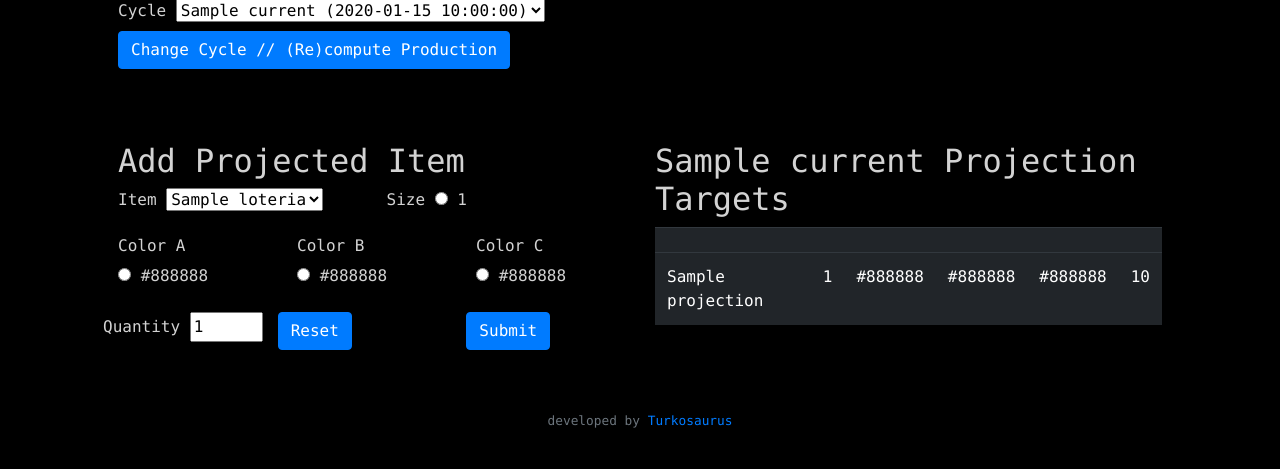
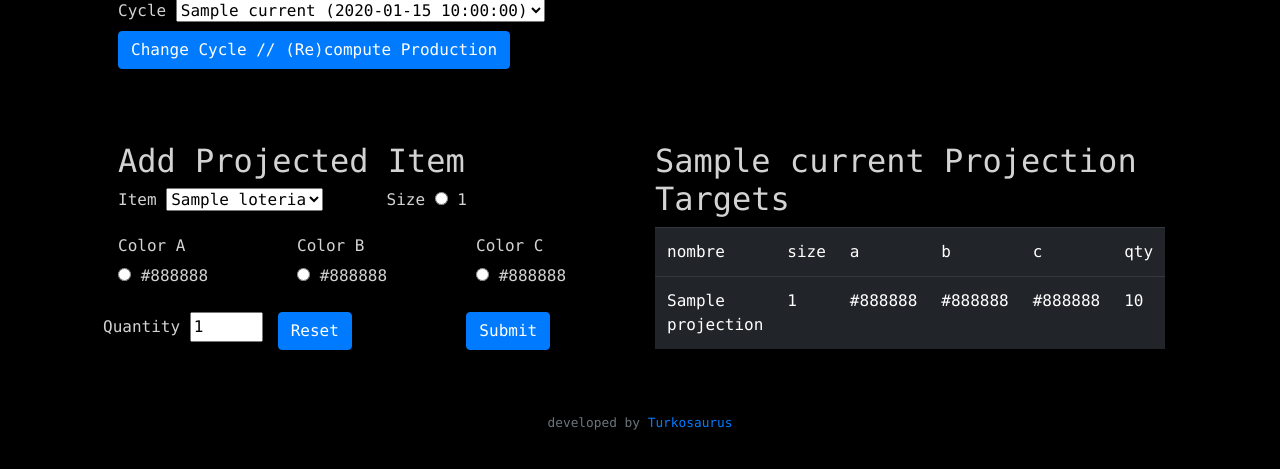
Before and after one commit to turkosaurus/nailivic, a Flask app: template templates/projections.html in a window 1280 px wide. Shown: the part 204-673 px from the top of the page. Run offline with Flask 2, Linux system fonts and the light colour scheme; the template is opened without the code that fills it: most values are stand-ins (such as "Sample title", 1, 10 or a date in 2020); some libraries are stand-ins or nearby versions.

Commit message:
production functions tested and reworked

```diff
--- a/application.py
+++ b/application.py
@@ -9,7 +9,6 @@ from flask import Flask, redirect, render_template, request, session, url_for
 from flask_session import Session
 from tempfile import mkdtemp
 from functools import wraps
-from dataclasses import dataclass
 from werkzeug.exceptions import default_exceptions, HTTPException, InternalServerError
 from werkzeug.security import check_password_hash, generate_password_hash
 
@@ -21,8 +20,7 @@ loteria: woodcut loteria pieces
 """
 
 #TODO sort production queue by color sort by size
-#TODO backs and boxes
-#TODO treat backs like a part
+
 
 ###### CONFIGURATION ######
 # Initialize Flask App Ojbect
@@ -56,34 +54,24 @@ authusers.append(os.getenv('USERC'))
 
 
 ###### TEMPLATES ######
-# Set type variables
-# Loteria
 
-#TODO draw all this from a a database instead
-colors = ['black', 'red', 'turquoise', 'yellow', 'green', 'purple']
+# colors = ['black', 'red', 'turquoise', 'yellow', 'green', 'purple']
+colors = ['🖤 black', '❤️ red', '💙 turq.', '💛 yellow', '💚 green', '💜 purple']
 sizes = ['s', 'm', 'l']
-loterias = {
-    'La Dama': ['Frida', 'Frida Flowers', 'Frida Backs'],
-    'La Sirena': ['Mermaid Body', 'Mermaid Hair', 'Mermaid Tail', 'Mermaid Backs'],
-    'La Mano': ['Hand', 'Hand Swirls', 'Hand Backs'],
-    'La Bota': ['Boot', 'Boot Swirls', 'Boot Flames', 'Boot Backs'],
-    'El Corazon': ['Heart', 'Heart Swirls', 'Heart Backs'],
-    'El Musico': ['Guitar', 'Guitar Hands', 'Guitar Backs'],
-    'La Estrella': ['Star', 'Star Swirls', 'Star Backs'],
-    'El Pulpo': ['Octopus', 'Octopus Swirls', 'Octopus Tentacles', 'Octopus Backs'],
-    'La Rosa': ['Rose', 'Rose Swirls', 'Rose Leaves', 'Rose Backs'],
-    'La Calavera': ['Skull', 'Skull Flames', 'Skull Swirls', 'Skull Backs'],
-    'El Poder': ['Fist', 'Fist Swirls', 'Fist Wrist', 'Fist Backs']
-}
+# loterias = {
+#     'La Dama': ['Frida', 'Frida Flowers', 'Frida Backs'],
+#     'La Sirena': ['Mermaid Body', 'Mermaid Hair', 'Mermaid Tail', 'Mermaid Backs'],
+#     'La Mano': ['Hand', 'Hand Swirls', 'Hand Backs'],
+#     'La Bota': ['Boot', 'Boot Swirls', 'Boot Flames', 'Boot Backs'],
+#     'El Corazon': ['Heart', 'Heart Swirls', 'Heart Backs'],
+#     'El Musico': ['Guitar', 'Guitar Hands', 'Guitar Backs'],
+#     'La Estrella': ['Star', 'Star Swirls', 'Star Backs'],
+#     'El Pulpo': ['Octopus', 'Octopus Swirls', 'Octopus Tentacles', 'Octopus Backs'],
+#     'La Rosa': ['Rose', 'Rose Swirls', 'Rose Leaves', 'Rose Backs'],
+#     'La Calavera': ['Skull', 'Skull Flames', 'Skull Swirls', 'Skull Backs'],
+#     'El Poder': ['Fist', 'Fist Swirls', 'Fist Wrist', 'Fist Backs']
+# }
 
-
-#TODO 86 this and the module it came from?
-@dataclass
-class loteria:
-    size: str
-    a: str
-    b: str
-    c: str
 
 
 
@@ -104,69 +92,102 @@ def login_required(f):
 
 
 
+###### QUEUE ######
+# These functions produce production table, calculating projecitons less inventory
+
 # Queue part(s) of specified color for production
 def queuepart(name, size, color, qty):
+    print("queuepart()")
 
     # Identify how many parts of that type are already on hand
     parts_onhand = db.execute("SELECT qty FROM parts WHERE name=:name AND size=:size AND color=:color",
                         name=name, size=size, color=color)
     print(f"{parts_onhand} {size} {color} {name} in inventory.")
 
+    # Identify how many parts of that type are already in production
+    parts_inprod = db.execute("SELECT qty FROM production where name=:name AND size=:size AND color=:color",
+                        name=name, size=size, color=color)
+    print(f"{parts_inprod} {size} {color} {name} already in production.")
+
     # Calculate number of parts not met by current inventory and update production queue
+
+    # Add new production queue entry
+    if not parts_inprod:
+        if parts_onhand:
+            new_qty = qty - parts_onhand[0]['qty']
+        else:
+            new_qty = qty
+        db.execute("INSERT INTO production (name, size, color, qty) VALUES (:name, :size, :color, :qty)",
+                    name=name, size=size, color=color, qty=new_qty)
+        print(f"{qty} {size} {color} {name} inserted into production queue")
+
     # Update existing production queue entry
-    if parts_onhand:
-        new_qty = qty - parts_onhand[0]['qty']
+    else:
+        new_qty = qty - parts_onhand[0]['qty'] + parts_inprod[0]
         db.execute("UPDATE production SET qty=:qty WHERE name=:name AND size=:size AND color=:color",
                     name=name, size=size, color=color, qty=new_qty)
-        print(f"{new_qty} {size} {color} {name} in production queue")
+        print(f"{new_qty} {size} {color} {name} updated into production queue")
 
-    # Add new production queue entry
-    if not parts_onhand:
-        new_qty = qty
-        db.execute("INSERT INTO production (name, size, color, qty) VALUES (:name, :size, :color, :qty)",
-                    name=name, size=size, color=color, qty=new_qty)
-        print(f"{new_qty} {size} {color} {name} in production queue")
 
 # Queue backs for production
 def queuebacks(name, size, qty):
+    print("queuebacks()")
+
     # Identify how many parts of that type are already on hand
     parts_onhand = db.execute("SELECT qty FROM parts WHERE name=:name AND size=:size",
                         name=name, size=size)
     print(f"{parts_onhand} {size} {name} in inventory.")
 
+    # Identify how many parts of that type are already in production
+    parts_inprod = db.execute("SELECT qty FROM production where name=:name AND size=:size",
+                        name=name, size=size)
+    print(f"{parts_inprod} {size} {name} already in production.")
+
     # Calculate number of parts not met by current inventory and update production queue
-    # Update existing production queue entry
-    if parts_onhand:
-        new_qty = qty - parts_onhand[0]['qty']
-        db.execute("UPDATE production SET qty=:qty WHERE name=:name AND size=:size",
-                    name=name, size=size,qty=new_qty)
-        print(f"{new_qty} {size} {name} backs in production queue")
 
     # Add new production queue entry
-    if not parts_onhand:
-        new_qty = qty
+    if not parts_inprod:
+        new_qty = qty - parts_onhand[0]['qty']
         db.execute("INSERT INTO production (name, size, qty) VALUES (:name, :size, :qty)",
                     name=name, size=size, qty=new_qty)
-        print(f"{new_qty} {size} {name} backs in production queue")
+        print(f"{qty} {size} {name} inserted into production queue")
+
+    # Update existing production queue entry
+    else:
+        new_qty = qty - parts_onhand[0]['qty'] + parts_inprod[0]['qty']
+        db.execute("UPDATE production SET qty=:qty WHERE name=:name AND size=:size",
+                    name=name, size=size, qty=new_qty)
+        print(f"{new_qty} {size} {name} updated into production queue")
+
 
 # Queue boxes for production
 def queueboxes(name, qty):
+    print("queueboxes()")
+
     # Identify how many boxes of that type are already on hand
     boxes_onhand = db.execute("SELECT * FROM boxes WHERE name=:name", name=name)
     print(f"{boxes_onhand} {name} boxes in inventory")
 
+    # Identify how many boxes of that type are already queued for production
+    boxes_inprod = db.execute("SELECT * FROM boxprod WHERE name=:name", name=name)
+    print(f"{boxes_inprod} {name} boxes already in production")
+
+
     # Calculate number of boxes not met by current inventory and update production queue
+
+    #TODO export the math in this next if/else to above functions
+    # Add new box queue entry
+    if not boxes_inprod:
+        new_qty = qty - boxes_onhand[0]['qty']
+        db.execute("INSERT INTO boxprod (name, qty) VALUES (:name, :qty)", name=name, qty=new_qty)
+        print(f"{qty} {name} boxes in production queue")
+
     # Update existing box queue entry
-    if boxes_onhand:
-        new_qty = qty - boxes_onhand[0]['qty']
+    else:
+        new_qty = qty - boxes_onhand[0]['qty'] + boxes_inprod[0]['qty']
         db.execute("UPDATE boxprod SET qty=:qty WHERE name=:name", qty=new_qty, name=name)
         print(f"{new_qty} {name} boxes in production queue")
 
-    # Add new box queue entry
-    if not boxes_onhand:
-        new_qty = qty
-        db.execute("INSERT INTO boxprod (name, qty) VALUES (:name, :qty)", name=name, qty=new_qty)
-        print(f"{new_qty} {name} boxes in production queue")
 
 # (RE)BUILD PRODUCTION TABLE
 def makequeue():
@@ -191,41 +212,50 @@ def makequeue():
         a = item['a_color']
         b = item['b_color']
         c = item['c_color']
-        print(f"One {nombre} produces...")
+        print(f"{qty} {size} {nombre} {a} {b} {c} produces...")
 
         # Queue box for production of small items
         if size == sizes[0]:
-            queueboxes(name, qty)
+            queueboxes(nombre, qty)
 
         # TODO does a complete item include boxes?
-        # Identify how many items exist in inventory
+        # Identify how many items of that type, size, colors exist in inventory
         items_onhand = db.execute("SELECT COUNT(id) FROM items WHERE name=:name AND size=:size AND a_color=:a_color AND b_color=:b_color AND c_color=:c_color",
                         name=nombre, size=size, a_color=a, b_color=b, c_color=c)
         items_onhand = items_onhand[0]['count']
 
-        # Subtract inventory items from projections['qty']
+        # Calculate items needed for production; subtract inventory items from projections['qty']
         qty = qty - items_onhand
 
        # Check for need to add parts to production queue
         if qty > 0:
 
             # Translate nombre to name
-            name = db.execute("SELECT a FROM loterias WHERE nombre=:nombre", nombre=nombre)
-            name = name[0]['a']
+            names = db.execute("SELECT * FROM loterias WHERE nombre=:nombre", nombre=nombre)
 
             # Update parts production queue
+
             # a_color
+            name = names[0]['a']
             queuepart(name, size, a, qty)
+
             # b_color
+            name = names[0]['b']
             queuepart(name, size, b, qty)
+
             # c_color
             if c is not None:
+                name = names[0]['c']
                 queuepart(name, size, c, qty)
+
             # backs
+            name = names[0]['backs']
             queuebacks(name, size, qty)
 
     # (RE)BUILD PRODUCTION SUMMARY TOTALS
         # TODO calculate and return
+
+
 
 
 ###### MAIN ROUTES ######
@@ -264,10 +294,17 @@ def dashboard():
                 # Append current color's totals to the current size's list
                 totals[i].append(qty[0]['sum'])
 
+            # Tally backs in production
+            backs = db.execute("SELECT SUM(qty) FROM production WHERE size=:size AND name IN (SELECT backs FROM loterias)", size=sizes[i])
+            # Sanitize "None" into ''
+            if backs[0]['sum'] == None:
+                backs[0]['sum'] = ''
+            totals[i].append(backs[0]['sum'])
+
             print(totals)
 
         #TODO backs
-        backs = '#TODO'
+        print(f"backs:{backs}")
 
         # Box Production Total
         box_prod_total = db.execute("SELECT SUM(qty) FROM boxprod")
@@ -335,14 +372,72 @@ def items():
         b = request.form.get("Color B")
         c = request.form.get("Color C")
         qty = int(request.form.get("qty"))
+        print("POST form with values:")
         print(qty, item, size, a, b, c)
 
+        ## Validation
+        # Return error if missing basic entries
+        if (size is None) or (a is None) or (b is None):
+            return render_template('error.html', errcode='403', errmsg='Invalid entry. All Items must have a size and at least 2 colors.')
+
+        # Test for presence of c_color
+        ctest = db.execute("SELECT c FROM loterias WHERE nombre=:name", name=item)
+
+        # No c is given
+        if not c:
+            # But there should be a c
+            if ctest[0]['c'] != '':
+                return render_template('error.html', errcode='403', errmsg='Invalid entry. Required color missing.')
+
+        # Superfulous c value is given
+        else:
+            if ctest[0]['c'] == '':
+                return render_template('error.html', errcode='403', errmsg='Invalid entry. Too many colors selected.')
+
+        # Validation complete. Now remove from parts and add to items.
+
+        # Deplete parts inventory
+        # Find parts names using item name
+        names = db.execute("SELECT * FROM loterias WHERE nombre=:item", item=item)
+
+        # Deplete backs
+        # Update quantity
+        backs_onhand = db.execute("SELECT qty FROM parts WHERE name=:backs AND size=:size", backs=names[0]['backs'], size=size)
+        if backs_onhand:
+            print(f'backs_onhand:{backs_onhand}')
+            new_qty = backs_onhand[0]['qty'] - qty
+
+            # Remove entry if update would be cause qty to be less than 1
+            if new_qty < 1:
+                db.execute("DELETE FROM parts WHERE name=:backs AND size=:size AND color=:color", backs=names[0]['backs'], size=size, color=color)
+
+            # Update existing entry
+            else:
+                db.execute("UPDATE parts SET qty=:backs_onhand WHERE name=:backs AND size=:size AND color=:color", backs_onhand=names[0]['backs'], size=size, color=color)
+
+        #Deplete a
+        # Update quantity
+        a_onhand = db.execute("SELECT qty FROM parts WHERE name=:name AND size=:size AND color=:color", name=names[0]['a'], size=size, color=a)
+        if a_onhand:
+            new_qty = a_onhand[0]['qty'] - qty
+
+            # Remove entry if update would be cause qty to be less than 1
+            if new_qty < 1:
+                db.execute("DELETE FROM parts WHERE name=:name AND size=:size AND color=:color", name=names[0]['a'], size=size, color=a)
+
+            # Update existing entry
+            else:
+                db.execute("UPDATE parts SET qty=:a_onhand WHERE name=:name AND size=:size AND color=:color", a_onhand=names[0]['a'], size=size, color=a)
+
+        #TODO Deplete b
+        #TODO Deplete c (if applicable)
+
+
+        # Make new item(s)
         for i in range(qty):
 
-            db.execute("INSERT INTO items (name, size,, b_color, c_color) VALUES \
-                     (:item, :size, , :b_color, :c_color)", item=item, size=size, a_color=a, b_color=b, c_color=c)
-
-        #TODO remove from parts when making item
+            # Insert an item for every item made
+            db.execute("INSERT INTO items (name, size, a_color, b_color, c_color) VALUES (:item, :size, :a_color, :b_color, :c_color)", item=item, size=size, a_color=a, b_color=b, c_color=c)
 
         return redirect('/items')
 
@@ -387,6 +482,25 @@ def projections():
         c = request.form.get("Color C")
         qty = int(request.form.get("qty"))
 
+        ## Validation
+        # Return error if missing basic entries
+        if (size is None) or (a is None) or (b is None):
+            return render_template('error.html', errcode='403', errmsg='Invalid entry. All Items must have a size and at least 2 colors.')
+
+        # Test for presence of c_color
+        ctest = db.execute("SELECT c FROM loterias WHERE nombre=:name", name=item)
+
+        # No c is given
+        if not c:
+            # But there should be a c
+            if ctest[0]['c'] != '':
+                return render_template('error.html', errcode='403', errmsg='Invalid entry. Required color missing.')
+
+        # Superfulous c value is given
+        else:
+            if ctest[0]['c'] == '':
+                return render_template('error.html', errcode='403', errmsg='Invalid entry. Too many colors selected.')
+
         # Identify current cycle
         active = db.execute("SELECT id, name, created_on FROM cycles WHERE current='TRUE'")
         print(f"active cycle:{active}")
@@ -394,7 +508,7 @@ def projections():
 
         # What quantity of this item is already in projections?
         projected = db.execute("SELECT qty FROM projections WHERE \
-                            name=:name AND size=:size AND= AND b_color=:b_color AND c_color=:c_color \
+                            name=:name AND size=:size AND a_color=:a_color AND b_color=:b_color AND c_color=:c_color \
                             AND cycle=:cycle", \
                             name=item, size=size, a_color=a, b_color=b, c_color=c, cycle=cycle)
         print(f"Fetching projected ...")
@@ -402,8 +516,8 @@ def projections():
 
         # None, create new entry
         if not projected:
-            db.execute("INSERT INTO projections (name, size,, b_color, c_color, qty, cycle) VALUES \
-                        (:name, :size, , :b_color, :c_color, :qty, :cycle)", \
+            db.execute("INSERT INTO projections (name, size, a_color, b_color, c_color, qty, cycle) VALUES \
+                        (:name, :size, :a_color, :b_color, :c_color, :qty, :cycle)", \
                         name=item, size=size, a_color=a, b_color=b, c_color=c, qty=qty, cycle=cycle)
             print("New projection created.")
 
@@ -451,7 +565,6 @@ def production():
         if size == sizes[0]:
             queueboxes(name, qty)
 
-        # TODO does a complete item include boxes?
         # Identify how many items exist in inventory
         items_onhand = db.execute("SELECT COUNT(id) FROM items WHERE name=:name AND size=:size AND a_color=:a_color AND b_color=:b_color AND c_color=:c_color",
                         name=nombre, size=size, a_color=a, b_color=b, c_color=c)
@@ -525,7 +638,7 @@ def box():
 
             # Delete existing entry if <=0
             else:
-                db.execute("DELETE FROM boxprod WHERE name=:name")
+                db.execute("DELETE FROM boxprod WHERE name=:name", name=name)
 
         return redirect('/')
 
@@ -536,7 +649,7 @@ def shipping():
     return render_template('shipping.html')
 
 
-###### SETUP ######
+###### ADMINISTRATION ######
 @app.route('/admin', methods=['GET'])
 @login_required
 def admin():
@@ -587,6 +700,7 @@ def config(path):
                 return render_template("message.html", message="Successfully deleted cycle.")
             else:
                 return render_template("error.html", errcode="403", errmsg="Test cycle may not be deleted.")
+
 
         # Setup tables
         if path == 'setup-tables':
@@ -719,8 +833,7 @@ def config(path):
 
 
 
-###### ADMINSTRATIVE ######
-
+###### USER ACCOUNTS ######
 @app.route("/register", methods=["GET", "POST"])
 def register():
     """Register user"""
--- a/templates/projections.html
+++ b/templates/projections.html
@@ -142,12 +142,12 @@ Projections
             <table class="table table-dark table-hover">
                 <thead>
                     <tr>
-                        <td></td>
-                        <td></td>
-                        <td></td>
-                        <td></td>
-                        <td></td>
-                        <td></td>
+                        <td>nombre</td>
+                        <td>size</td>
+                        <td>a</td>
+                        <td>b</td>
+                        <td>c</td>
+                        <td>qty</td>
                     </tr>
                 </thead>
                     <tbody>
@@ -157,7 +157,11 @@ Projections
                                 <td>{{ projection.size }}</td>
                                 <td>{{ projection.a_color }}</td>
                                 <td>{{ projection.b_color }}</td>
-                                <td>{{ projection.c_color }}</td>
+                                {% if projection.c_color is not none %}
+                                    <td>{{ projection.c_color }}</td>
+                                {% else %}
+                                    <td></td>
+                                {% endif %}
                                 <td>{{ projection.qty }}</td>
                             </tr>
                         {% endfor %}
```
Also changed, not shown: templates/index.html (+17 -20 lines), templates/items.html (+7 -12 lines), README.md.
